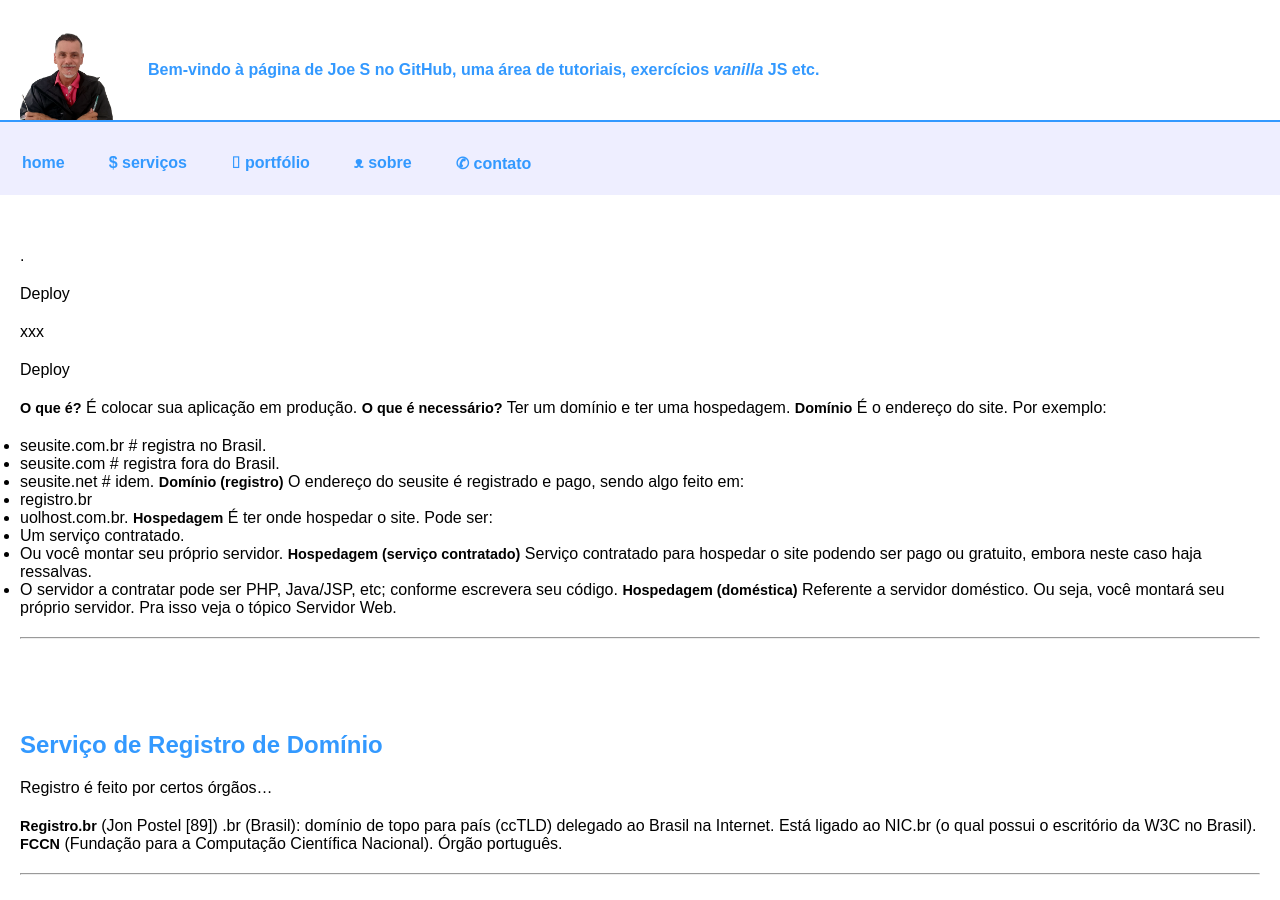
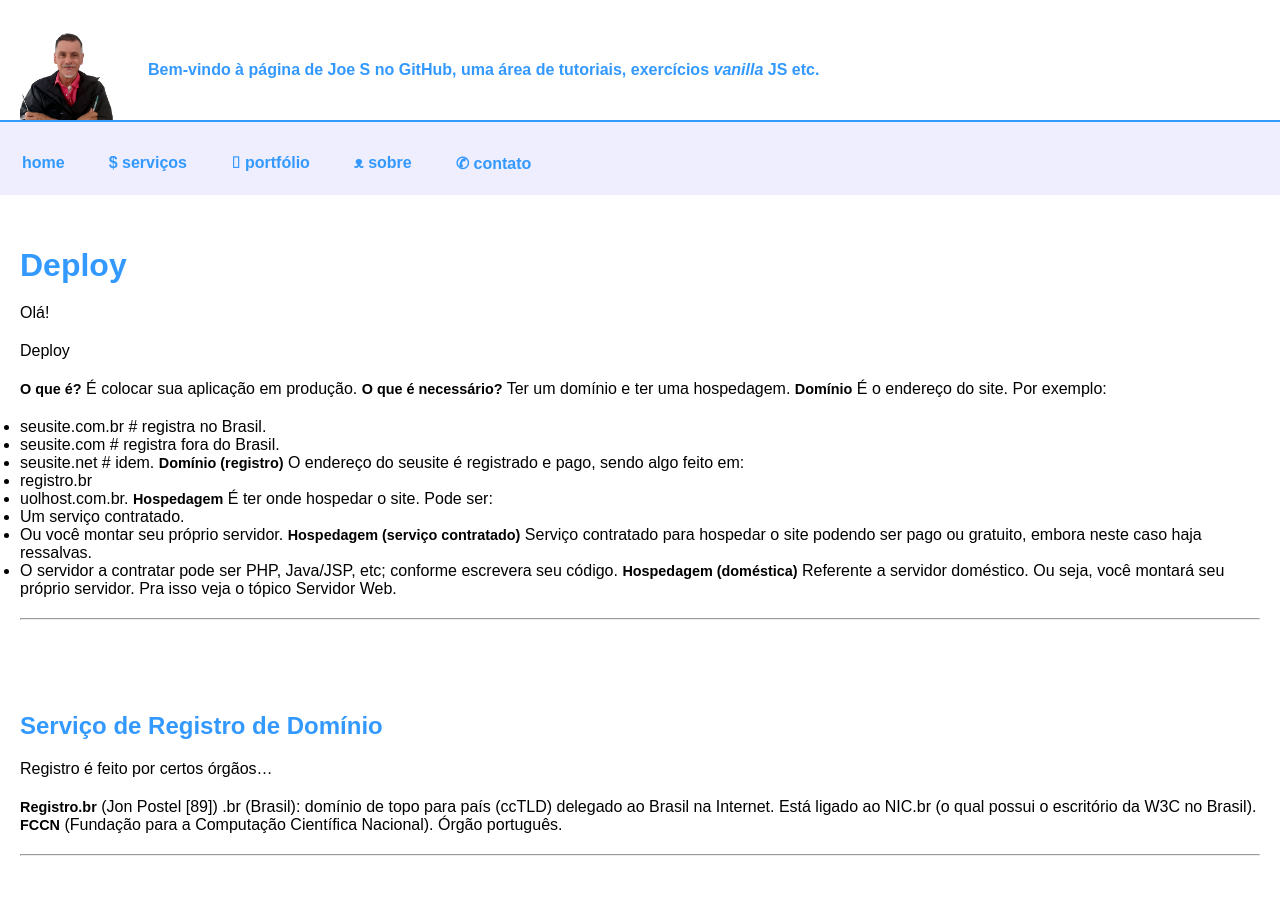
Before and after one commit to Joesynth/joesynth.github.io, a Jekyll site: the page built from _posts/2021-12-27-deploy.md, in a window 1280 px wide and 900 px high. Built offline with Jekyll 4.4.1, drawn with Linux system fonts in a browser that asks for light colours.

Commit message:
Update 2021-12-27-deploy.md

```diff
--- a/_posts/2021-12-27-deploy.md
+++ b/_posts/2021-12-27-deploy.md
@@ -1,8 +1,7 @@
-.
+# Deploy
 
-Deploy
+Olá!
 
-xxx
 <p id="title">Deploy</p>
 <strong>O que é?</strong> É colocar sua aplicação em produção.
 <strong>O que é necessário?</strong> Ter um domínio e ter uma hospedagem.
```
